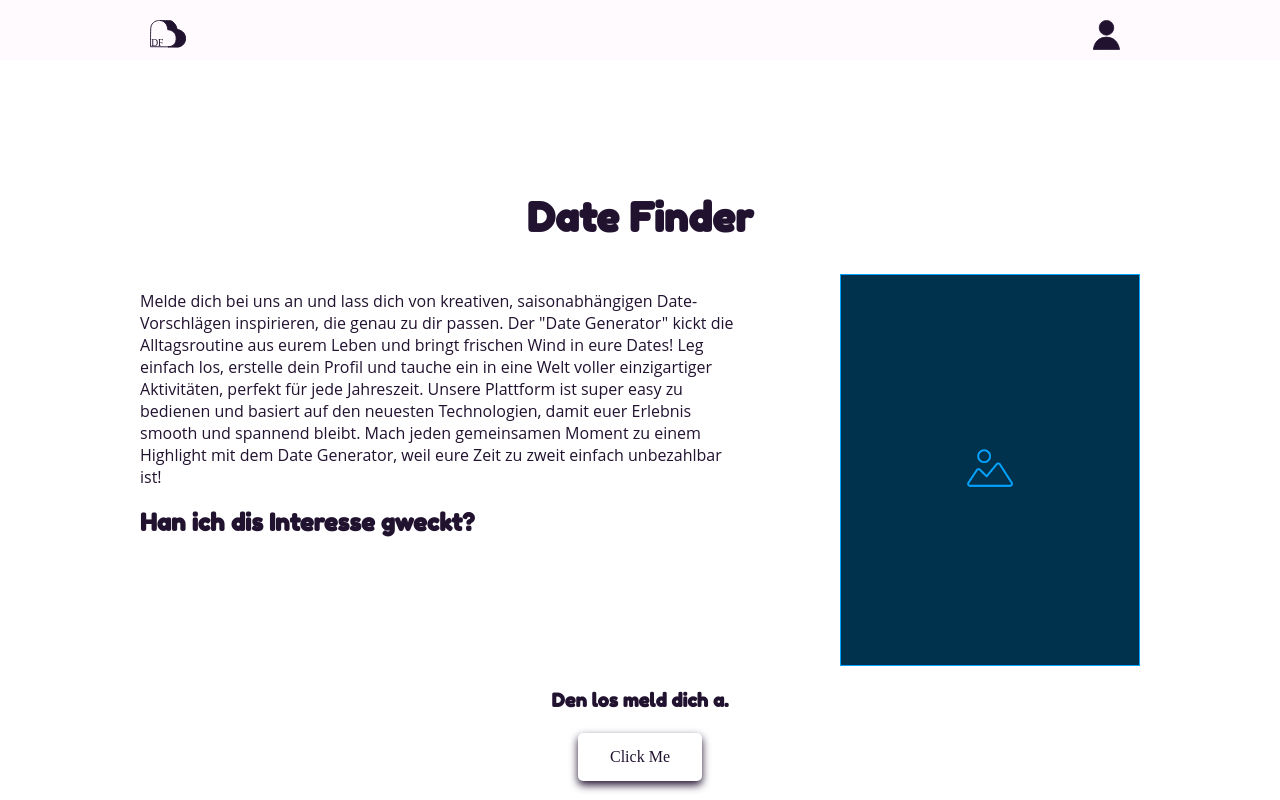
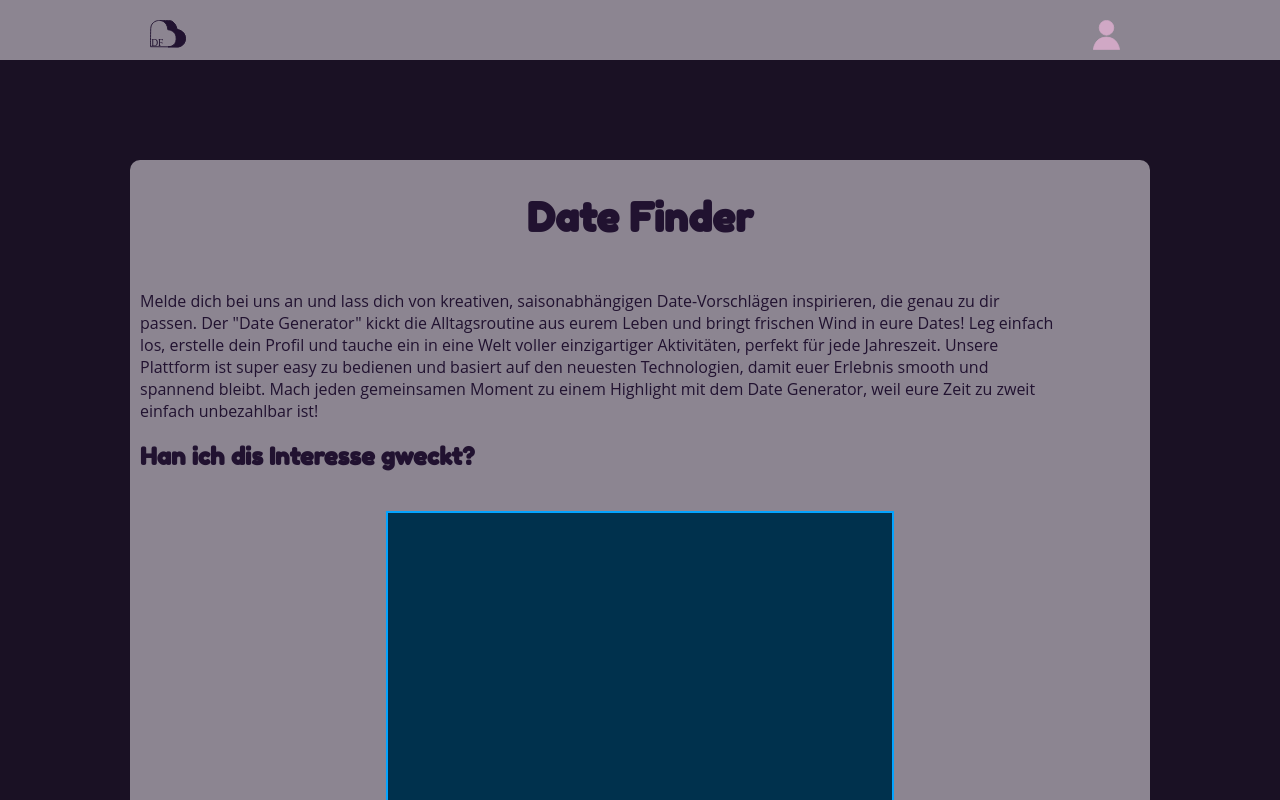
Before and after one commit to JuKa2023/date-finder, a Vue app: page / in a window 1280 px wide. Shown: the top 800 px of the page. Built offline with nearby package versions, Linux system fonts and the light colour scheme; no server answers; a web font is replaced by a local one.

Commit message:
changed layout of header

```diff
--- a/public/assets/main.css
+++ b/public/assets/main.css
@@ -17,7 +17,8 @@ main{
 
 body{
     margin: 0px;
-    background-image: url(../img/Bachroundimage.svg);
+    /* background-image: url(../img/BackgroundImageV2.png);*/
+    background-color: #1a1124;
     background-size: cover;
     background-repeat: no-repeat;
     background-attachment: fixed;
@@ -61,7 +62,15 @@ h1{
     box-shadow: 0 4px 8px 0px rgba(33, 18, 48, 1);
 }
 
+.content-container{
+    display: flex;
+    flex-direction: column;
+    align-items: center;
+    justify-content: center;
+}
+
 .options-container{
+    width: 100%;
     display: flex;
     flex-direction: row;
     justify-content: center;
@@ -77,6 +86,10 @@ h1{
     flex-direction: column;
     width: 100%;
     margin: 0 auto;
+    background-color: rgba(254, 250, 253, 0.5);
+    border-radius: 10px;
+    padding: 0px 10px;
+
 }
 
     .activity{
--- a/src/App.vue
+++ b/src/App.vue
@@ -75,7 +75,7 @@ async function handle_logout() {
 
 <style scoped>
 header {
-  background-color: #fefafd;
+  background-color: rgba(254, 250, 253, 0.5);
   padding-top: 10px;
   padding-left: 10px;
   padding-right: 10px;
--- a/src/components/StepFive.vue
+++ b/src/components/StepFive.vue
@@ -1,5 +1,5 @@
 <template>
-    <div>
+    <div class="content-container">
       <h3>Wie viel Zeit hast du für dein Date?</h3>
       <p>Beachte dabei, dass bestimmte Aktivitäten nicht immer durchgeführt werden können. Ideen, die immer umgesetzt werden können, werden durch deine Auswahl nicht eingeschränkt.</p>
       <article class="options-container">
--- a/src/components/StepFour.vue
+++ b/src/components/StepFour.vue
@@ -1,5 +1,5 @@
 <template>
-    <div>
+    <div class="content-container">
       <h3>Wann würdest du gerne auf ein Date gehen?</h3>
       <p>Beachte dabei, dass bestimmte Aktivitäten nicht immer durchgeführt werden können. Ideen, die immer umgesetzt werden können, werden durch deine Auswahl nicht eingeschränkt.</p>
       <article class="options-container">
--- a/src/components/StepOne.vue
+++ b/src/components/StepOne.vue
@@ -1,5 +1,5 @@
 <template>
-    <div>
+    <div class="content-container">
       <h3>Welche Arten von Dates suchst du?</h3>
       <p>Umso mehr angaben du betätigst umso besser kann deine Idee auf dich zugeschnitten werden.</p>
       <article class="options-container">
@@ -37,4 +37,5 @@
 
   <style scoped>
 
+
   </style>
--- a/src/components/StepThree.vue
+++ b/src/components/StepThree.vue
@@ -1,5 +1,5 @@
 <template>
-    <div>
+    <div class="content-container">
       <h3>Wo würdest du gerne dein Date ausführen?</h3>
       <p>Bitte beachte die Witterungsverhältnisse zum Zeitpunkt der Durchführung und wählen den Standort entsprechend aus.</p>
       <article class="options-container">
--- a/src/components/StepTwo.vue
+++ b/src/components/StepTwo.vue
@@ -1,5 +1,5 @@
 <template>
-    <div>
+    <div class="content-container">
       <h3>Was ist dein Budget?</h3>
       <p>Bitte wähle dein maximales Budget aus, den du für deine Verabredung ausgeben möchtest. Es werden dir Vorschläge angezeigt, die deinem Budget entsprechen oder günstiger sind.</p>
       <article class="options-container">
--- a/src/components/StepperDate.vue
+++ b/src/components/StepperDate.vue
@@ -49,13 +49,13 @@
   }
   </script>
 
-  <style>
+  <style scoped>
   .progress-bar-container {
     width: 100%;
     height: 20px;
     background-color: #ffffff;
     border-radius: 10px;
-    margin-bottom: 20px;
+    margin-bottom: 10px;
   }
   .progress-bar {
     height: 100%;
```
Also changed, not shown: public/img/BackgroundImageV2.png (added), public/img/icon_konto.svg.
